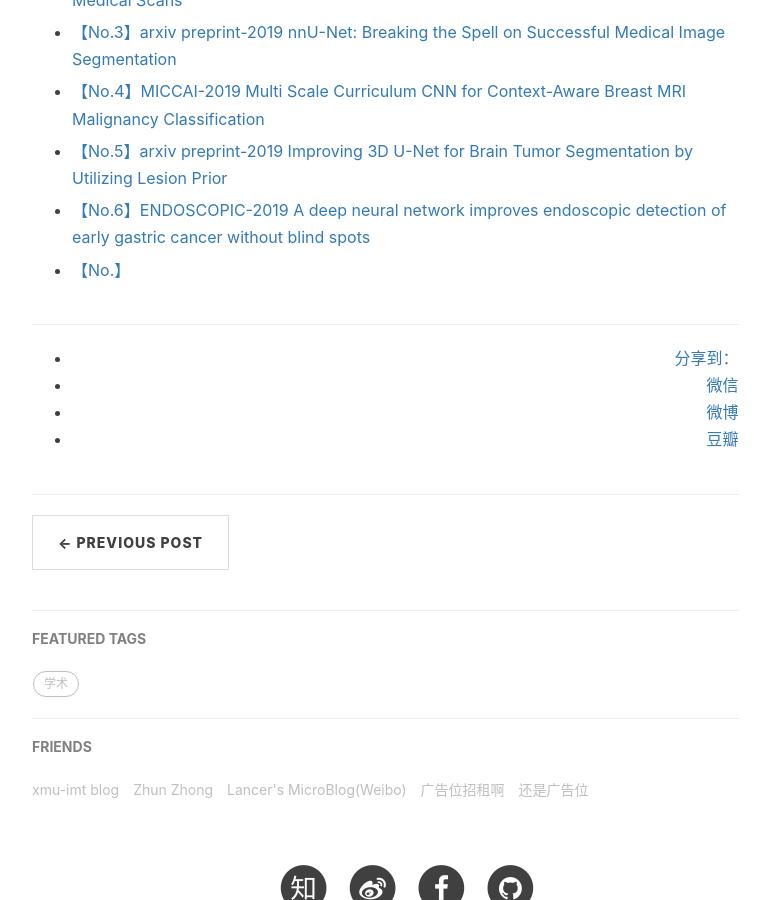
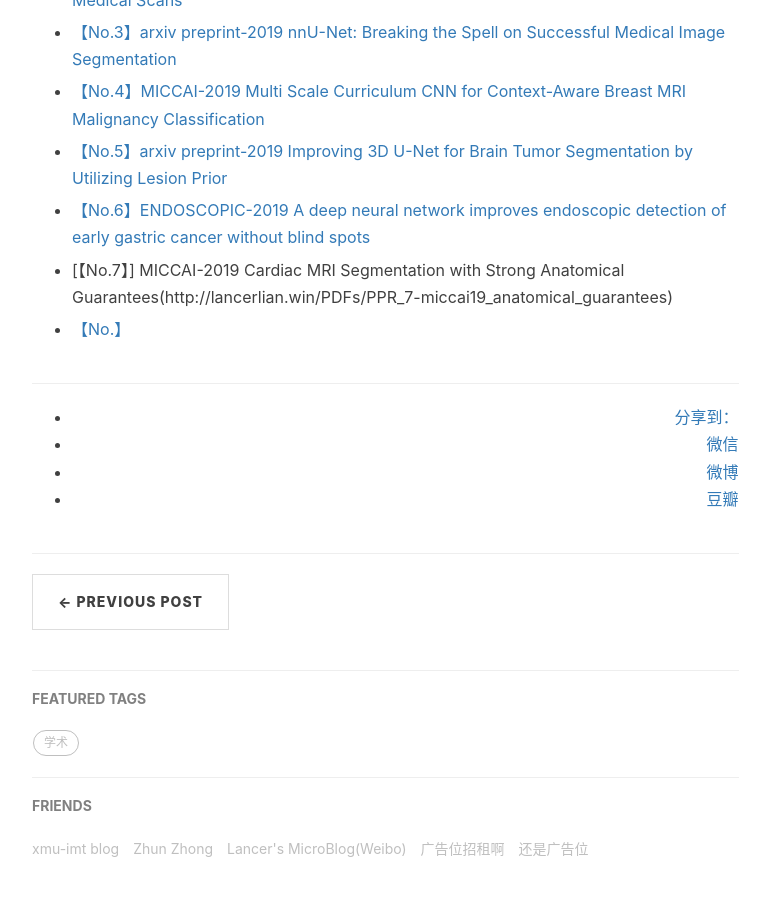
Before and after one commit to LancerLian/myBlog, a Jekyll site: the page built from _posts/2019-6-1-DIG_PPR.markdown, in a window 1280 px wide and 900 px high, scrolled down 702 px. Shown: the whole window, without its empty margins (233-1003 px from the left). Built offline with Jekyll 4.4.1, drawn with Linux system fonts in a browser that asks for light colours; nearby versions of some CDN libraries; a script that is not in the unit is left out; comment, search, counter and statistics services are not loaded.

Commit message:
Update 2019-6-1-DIG_PPR.markdown

```diff
--- a/_posts/2019-6-1-DIG_PPR.markdown
+++ b/_posts/2019-6-1-DIG_PPR.markdown
@@ -25,6 +25,8 @@
 - [【No.6】ENDOSCOPIC-2019 A deep neural network improves endoscopic detection of early
 gastric cancer without blind spots](http://lancerlian.win/PDFs/PPR_6_endoscopic19_egc.pdf)
 
+- [【No.7】] MICCAI-2019 Cardiac MRI Segmentation with Strong Anatomical Guarantees(http://lancerlian.win/PDFs/PPR_7-miccai19_anatomical_guarantees)
+
 - [【No.】](http://lancerlian.win/PDFs/)
 
 
```
